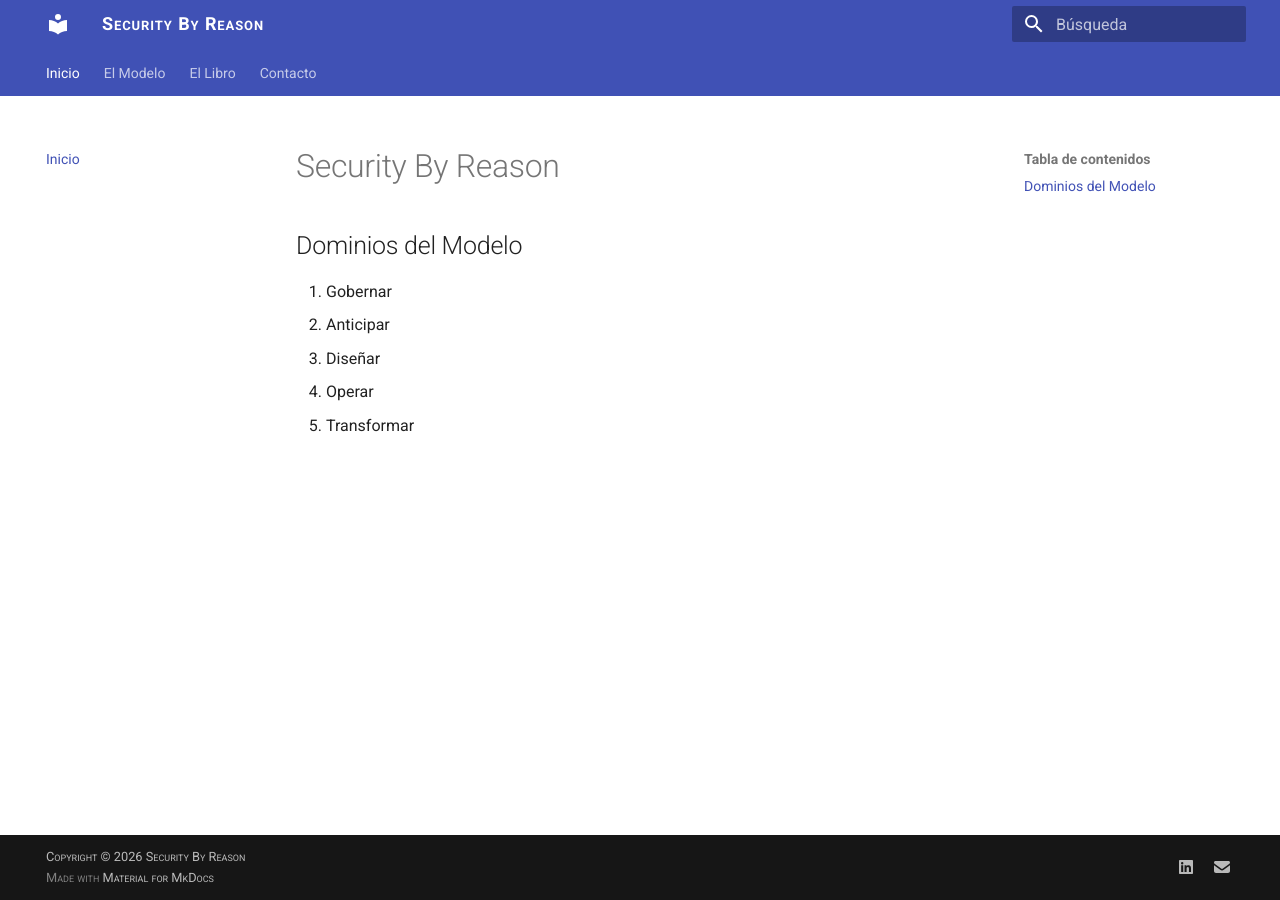
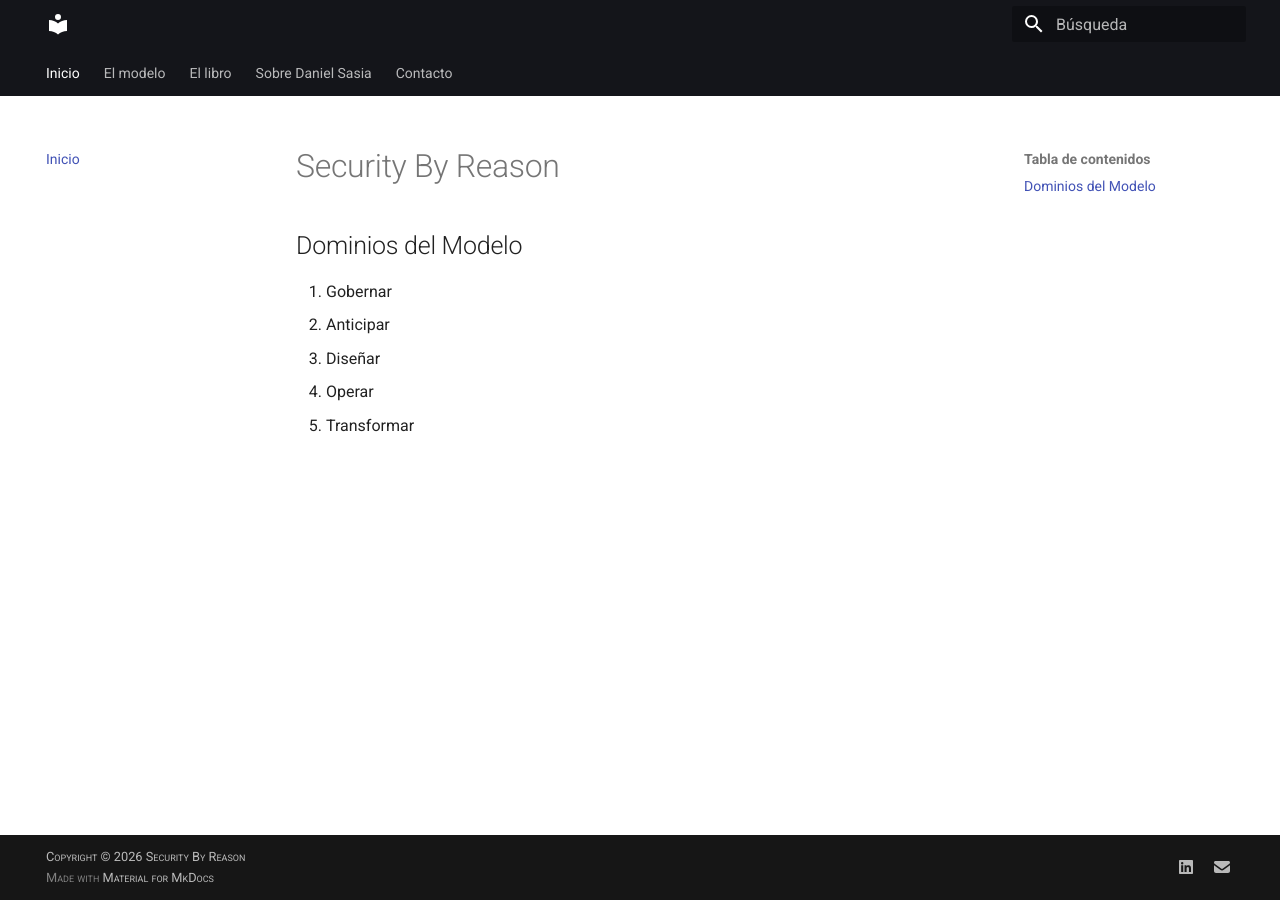
Before and after one commit to danielsasia/sbr-site, an MkDocs documentation site: the page built from docs/index.md, in a window 1280 px wide. Built offline with MkDocs 1.6.1 and Material for MkDocs 9.7.7, drawn with Linux system fonts in a browser that asks for light colours; some of the changed lines change nothing that is shown.

Commit message:
Update mkdocs.yml

```diff
--- a/mkdocs.yml
+++ b/mkdocs.yml
@@ -1,8 +1,3 @@
-site_name: Security By Reason
-site_url: https://securitybyreason.org
-site_author: Daniel Sasia
-site_description: Consultoría en Seguridad de la Información y Gestión de Riesgos.
-
 theme:
   name: material
   language: es
@@ -10,38 +5,33 @@ theme:
     - navigation.tabs
     - navigation.sections
     - navigation.footer
+    - navigation.top
     - content.code.copy
   palette:
-    primary: indigo
-    accent: indigo
+    primary: black
+    accent: grey
 
-# Tu marca en el pie de página
 copyright: 'Copyright &copy; 2026 Security By Reason'
 
-# Estructura del sitio basada en tu modelo
 nav:
   - Inicio: index.md
-  - El Modelo:
-      - Introducción: modelo/intro.md
-      - Parte II - Implementación:
-          - Estrategia: modelo/parte2-estrategia.md
-          - Ejecución: modelo/parte2-ejecucion.md
-      - Parte III - Gestión y Mejora:
-          - Monitoreo: modelo/parte3-monitoreo.md
-          - Optimización: modelo/parte3-optimizacion.md
-  - El Libro: libro.md
+  - El modelo:
+      - Qué es Security By Reason: modelo/intro.md
+      - Los cinco dominios: modelo/dominios.md
+      - Cómo funciona: modelo/como-funciona.md
+      - Madurez institucional: modelo/madurez.md
+  - El libro: libro.md
+  - Sobre Daniel Sasia: autor.md
   - Contacto: contacto.md
 
-# Carga del estilo para las fuentes versalitas
 extra_css:
   - stylesheets/extra.css
 
-# Vital para que funcione el /.well-known/security.txt
 include_dot_files: true
 
 extra:
   social:
     - icon: fontawesome/brands/linkedin
-      link: https://www.linkedin.com/in/tu-perfil # Cambiá esto por tu link real
+      link: https://www.linkedin.com/in/tu-perfil
     - icon: fontawesome/solid/envelope
       link: mailto:info@securitybyreason.org
```
